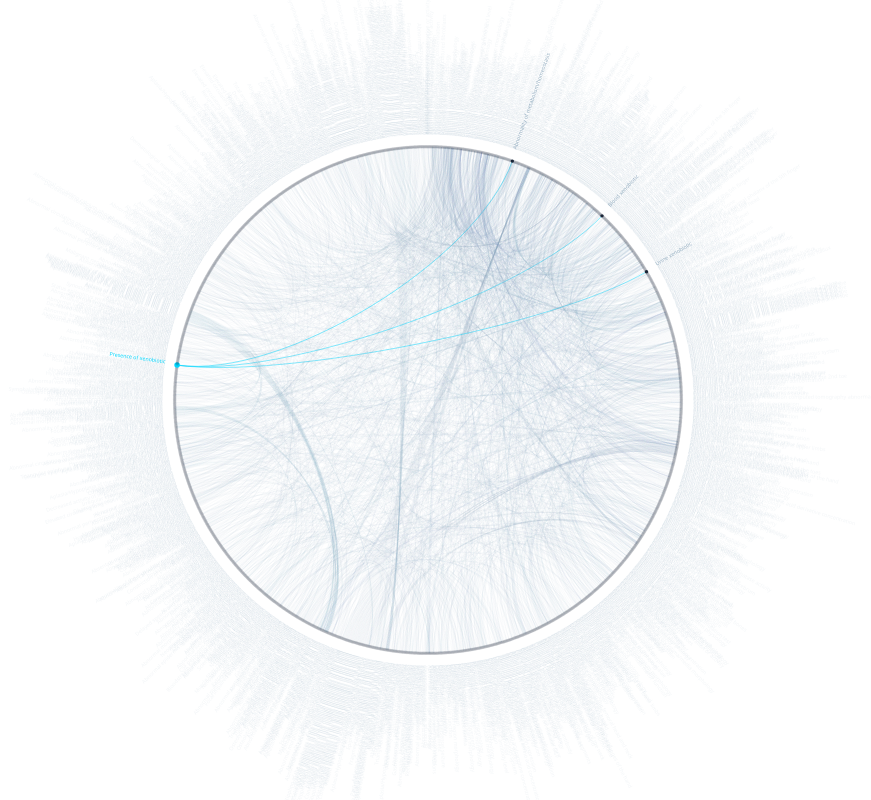
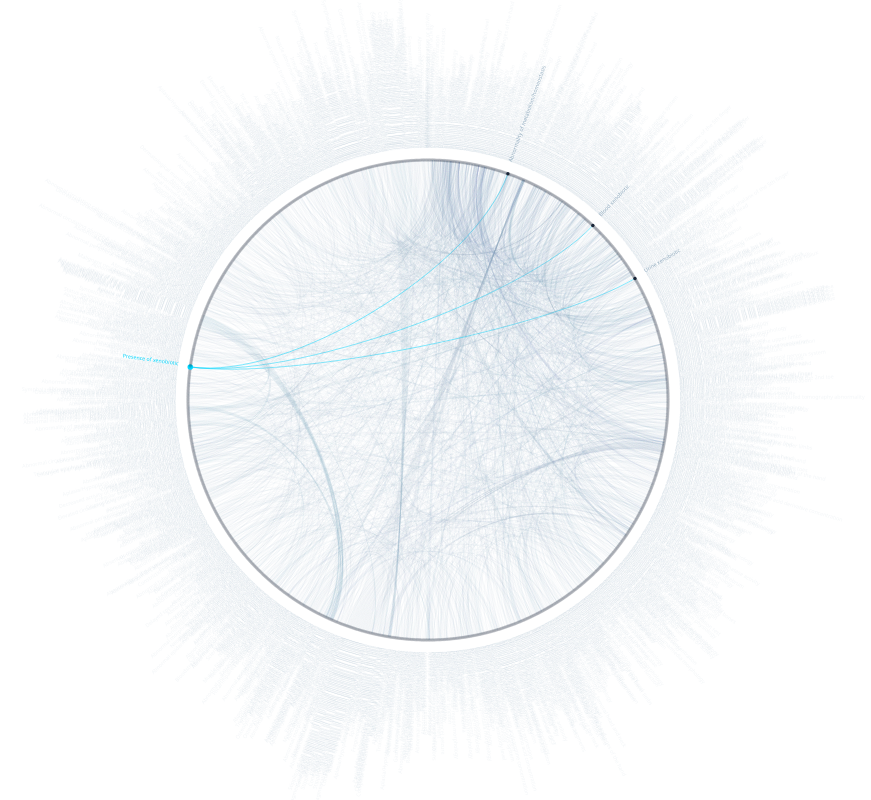
Before and after one commit to pustitesuki/HPO_test, a plain HTML site: page test.html in a window 1280 px wide. Shown: the whole page, without its empty margins (212-1083 px from the left). Drawn offline with Linux system fonts and the light colour scheme.

Commit message:
Add files via upload

```diff
--- a/test.html
+++ b/test.html
@@ -38,7 +38,7 @@
   const DATA_URL        = 'hpo_graph_b.json';
   const SIZE            = 1200;
   const CX              = SIZE/2, CY = SIZE/2;
-  const R               = 380;
+  const R               = 360;
   const CURVE_PULL      = 0.58;   // 0..1 — вогнутость Безье к центру
   const EDGE_BASE_WIDTH = 1.3;
   const EDGE_MAX_PER_NODE = 24;
```
